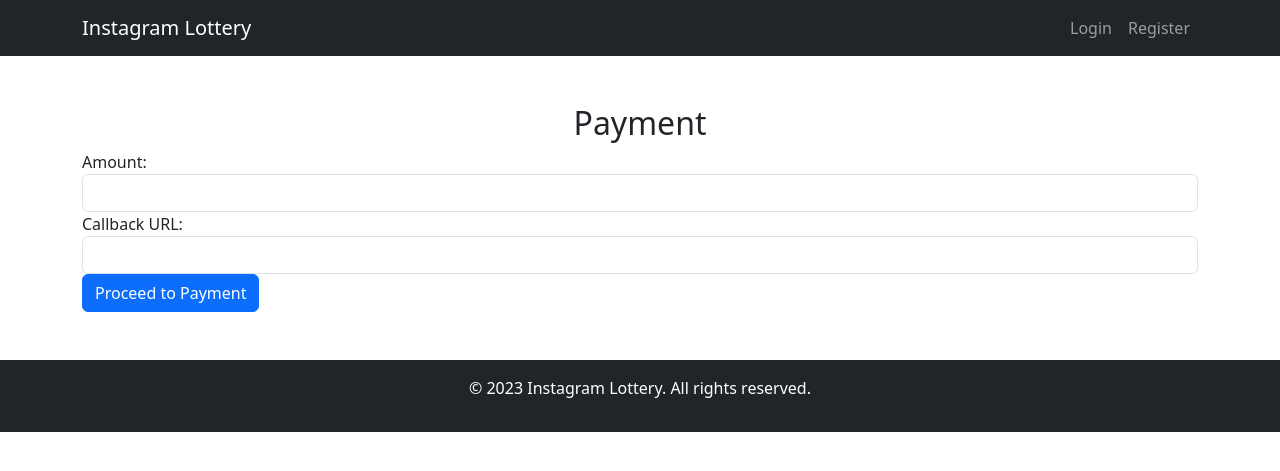
After one commit to RealAriya/Instagram-lottery, a Flask app: template templates/payment.html in a window 1280 px wide. The commit adds this page. Shown: the top 471 px of the page. Run offline with Flask 3, Linux system fonts and the light colour scheme; the template is opened without the code that fills it, so the values that code supplies are empty.

Commit message:
fix: modify choose_lottery and lottery temp
+ add new temps:
- lottery_result
- payment
- payment_callback

```diff
--- a/templates/choose_lottery.html
+++ b/templates/choose_lottery.html
@@ -8,6 +8,12 @@
       {{ form.lottery_type.label }}<br>
       {{ form.lottery_type(class="form-control") }}
     </div>
+    <div class="form-group">
+      {{ form.min_comments.label }} {{ form.min_comments(class="form-control") }}
+    </div>
+    <div class="form-group">
+      {{ form.min_mentions.label }} {{ form.min_mentions(class="form-control") }}
+    </div>
     <div class="text-center mt-3">
       {{ form.submit(class="btn btn-primary") }}
     </div>
--- /dev/null
+++ b/templates/payment.html
@@ -0,0 +1,16 @@
+{% extends "base.html" %}
+
+{% block content %}
+  <h2 class="text-center">Payment</h2>
+  <form method="POST" action="{{ url_for('process_payment') }}">
+    <div class="form-group">
+      <label for="amount">Amount:</label>
+      <input type="number" class="form-control" id="amount" name="amount" required>
+    </div>
+    <div class="form-group">
+      <label for="callback_url">Callback URL:</label>
+      <input type="url" class="form-control" id="callback_url" name="callback_url" required>
+    </div>
+    <button type="submit" class="btn btn-primary">Proceed to Payment</button>
+  </form>
+{% endblock content %}
```
Also changed, not shown: templates/lottery.html (+7 -6 lines), templates/lottery_result.html (added, +8 -0 lines), templates/payment_callback.html (added, +13 -0 lines).
